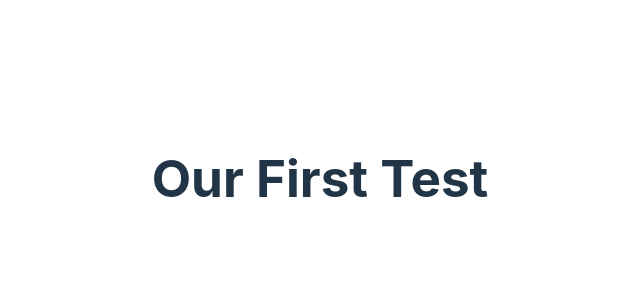
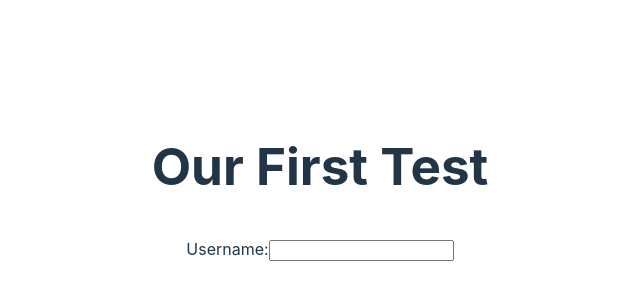
Before and after one commit to Kbouti/react_refresher, a React (Vite) app: page / in a window 1280 px wide. Shown: the part 222-522 px from the top of the page, without its empty margins (320-960 px from the left). Built offline with nearby package versions, Linux system fonts and the light colour scheme.

Commit message:
Perform two basic simple existence tests

```diff
--- a/src/App.jsx
+++ b/src/App.jsx
@@ -1,9 +1,20 @@
 // import { useState } from 'react'
 // import reactLogo from './assets/react.svg'
 // import viteLogo from '/vite.svg'
-import './App.css'
+import "./App.css";
 
+// const App = () => <h1>Our First Test</h1>;
 
-const App = () => <h1>Our First Test</h1>;
+const App = () => {
+  return (
+    <section>
+      <h1 role="heading">Our First Test</h1>
+      <form action="/">
+        <label htmlFor="username">Username:</label>
+        <input role="usernameInput" type="text" name="username" />
+      </form>
+    </section>
+  );
+};
 
-export default App
+export default App;
```
Also changed, not shown: 1 other file (tests, documents, lock files or other folders).
